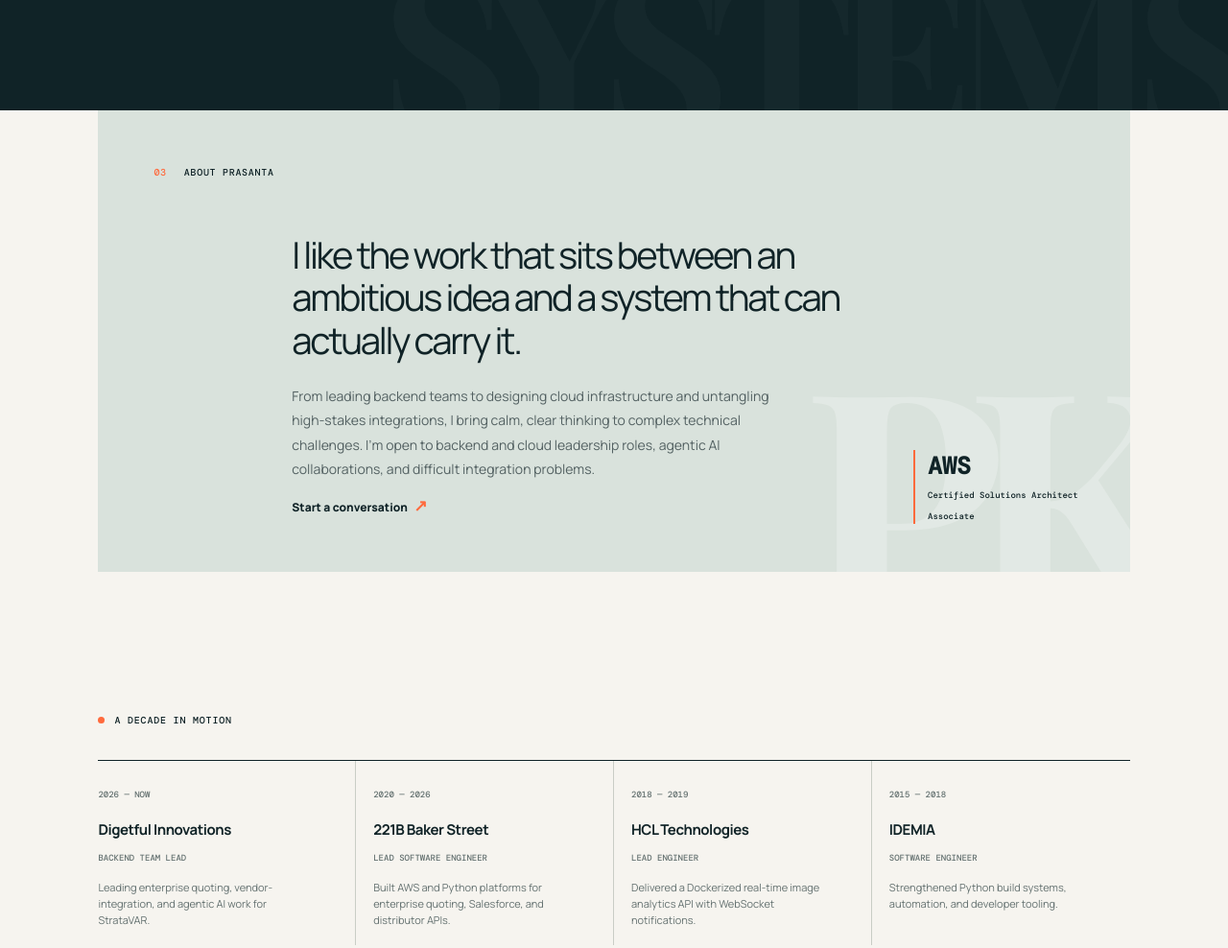
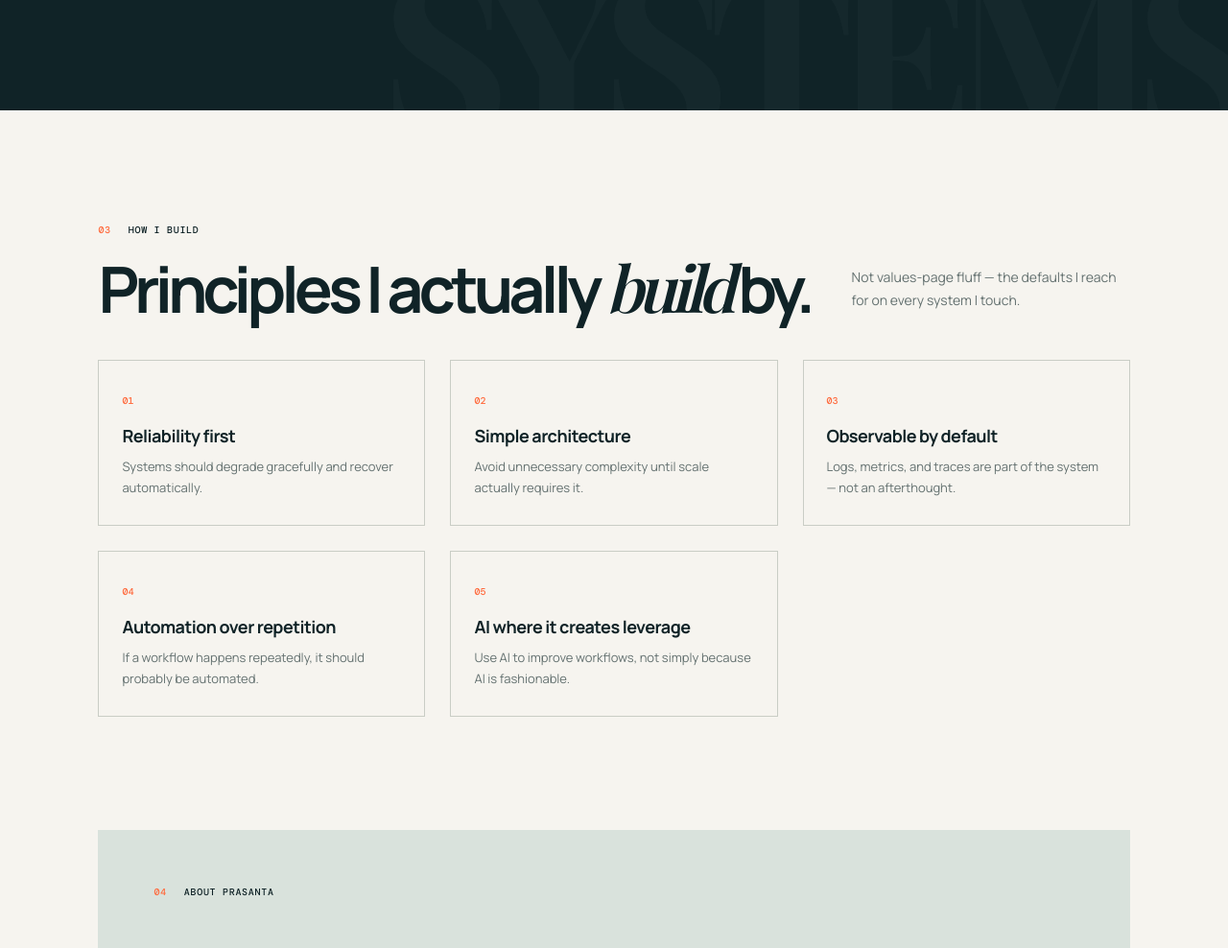
Before and after one commit to prasanta4nit/prasanta-portfolio, a plain HTML site: page index.html in a window 1280 px wide. Shown: the part 3745-4733 px from the top of the page at 96% size. Drawn offline with nearby package versions, Linux system fonts and the light colour scheme; a web font is replaced by a local one.

Commit message:
added Engineering Principles

```diff
--- a/enhancements.css
+++ b/enhancements.css
@@ -30,3 +30,10 @@
 .tech-tags span:hover{border-color:var(--lime);color:var(--lime)}
 @media(max-width:760px){.tech-stack{margin-top:48px;padding-top:32px}.tech-grid{grid-template-columns:1fr 1fr;gap:28px 20px}}
 @media(max-width:500px){.tech-grid{grid-template-columns:1fr}}
+.principles-grid{display:grid;grid-template-columns:repeat(auto-fit,minmax(320px,1fr));gap:26px}
+.principles-grid article{border:1px solid var(--line);padding:28px 24px;transition:transform .3s,box-shadow .3s,border-color .3s}
+.principles-grid article:hover{transform:translateY(-5px);box-shadow:6px 6px 0 rgba(16,35,39,.1);border-color:var(--ink)}
+.principles-grid span{font:500 10px 'DM Mono',monospace;color:var(--orange)}
+.principles-grid h3{font-size:18px;letter-spacing:-.03em;margin:16px 0 10px}
+.principles-grid p{font-size:13px;line-height:1.65;color:var(--muted);margin:0}
+@media(max-width:760px){.principles-grid{grid-template-columns:1fr;gap:18px}}
--- a/index.html
+++ b/index.html
@@ -148,8 +148,20 @@
         </div>
       </section>
 
+      <section class="principles section" id="principles">
+        <div class="section-label reveal"><span>03</span><p>How I build</p></div>
+        <div class="work-heading reveal"><h2>Principles I actually <em>build</em> by.</h2><p>Not values-page fluff — the defaults I reach for on every system I touch.</p></div>
+        <div class="principles-grid">
+          <article class="reveal"><span>01</span><h3>Reliability first</h3><p>Systems should degrade gracefully and recover automatically.</p></article>
+          <article class="reveal"><span>02</span><h3>Simple architecture</h3><p>Avoid unnecessary complexity until scale actually requires it.</p></article>
+          <article class="reveal"><span>03</span><h3>Observable by default</h3><p>Logs, metrics, and traces are part of the system — not an afterthought.</p></article>
+          <article class="reveal"><span>04</span><h3>Automation over repetition</h3><p>If a workflow happens repeatedly, it should probably be automated.</p></article>
+          <article class="reveal"><span>05</span><h3>AI where it creates leverage</h3><p>Use AI to improve workflows, not simply because AI is fashionable.</p></article>
+        </div>
+      </section>
+
       <section class="about section" id="about">
-        <div class="about-card reveal"><div class="section-label"><span>03</span><p>About Prasanta</p></div><div class="about-content"><p class="large-copy">I like the work that sits between an ambitious idea and a system that can actually carry it.</p><p>From leading backend teams to designing cloud infrastructure and untangling high-stakes integrations, I bring calm, clear thinking to complex technical challenges. I’m open to backend and cloud leadership roles, agentic AI collaborations, and difficult integration problems.</p><a class="text-link" href="mailto:prasanta4nit@gmail.com">Start a conversation <span>↗</span></a></div><div class="credential"><span>AWS</span><small>Certified Solutions Architect<br />Associate</small></div></div>
+        <div class="about-card reveal"><div class="section-label"><span>04</span><p>About Prasanta</p></div><div class="about-content"><p class="large-copy">I like the work that sits between an ambitious idea and a system that can actually carry it.</p><p>From leading backend teams to designing cloud infrastructure and untangling high-stakes integrations, I bring calm, clear thinking to complex technical challenges. I’m open to backend and cloud leadership roles, agentic AI collaborations, and difficult integration problems.</p><a class="text-link" href="mailto:prasanta4nit@gmail.com">Start a conversation <span>↗</span></a></div><div class="credential"><span>AWS</span><small>Certified Solutions Architect<br />Associate</small></div></div>
       </section>
 
       <section class="career section" id="experience"><p class="eyebrow reveal"><span></span> A decade in motion</p><div class="timeline"><article class="reveal"><p>2026 — now</p><h3>Digetful Innovations</h3><span>Backend Team Lead</span><small>Leading enterprise quoting, vendor-integration, and agentic AI work for StrataVAR.</small></article><article class="reveal"><p>2020 — 2026</p><h3>221B Baker Street</h3><span>Lead Software Engineer</span><small>Built AWS and Python platforms for enterprise quoting, Salesforce, and distributor APIs.</small></article><article class="reveal"><p>2018 — 2019</p><h3>HCL Technologies</h3><span>Lead Engineer</span><small>Delivered a Dockerized real-time image analytics API with WebSocket notifications.</small></article><article class="reveal"><p>2015 — 2018</p><h3>IDEMIA</h3><span>Software Engineer</span><small>Strengthened Python build systems, automation, and developer tooling.</small></article></div>
```
Also changed, not shown: styles.css.
